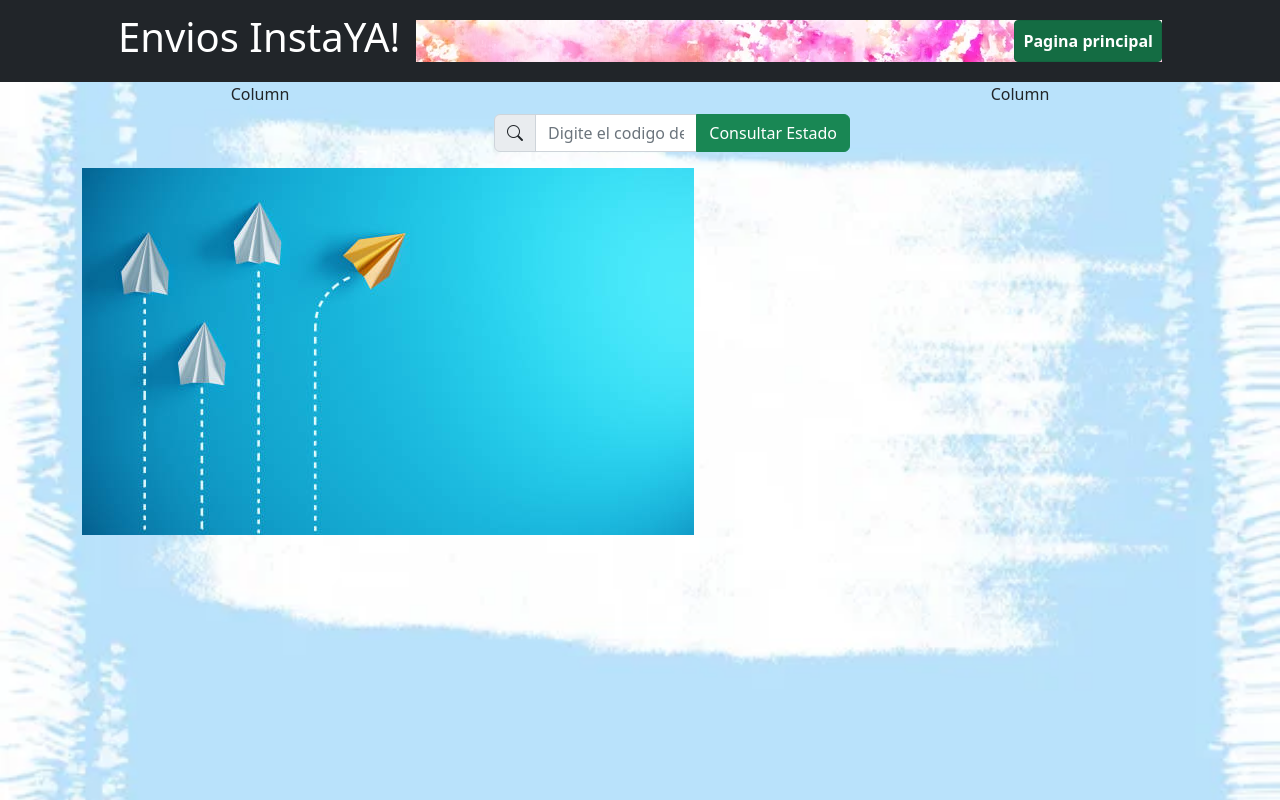
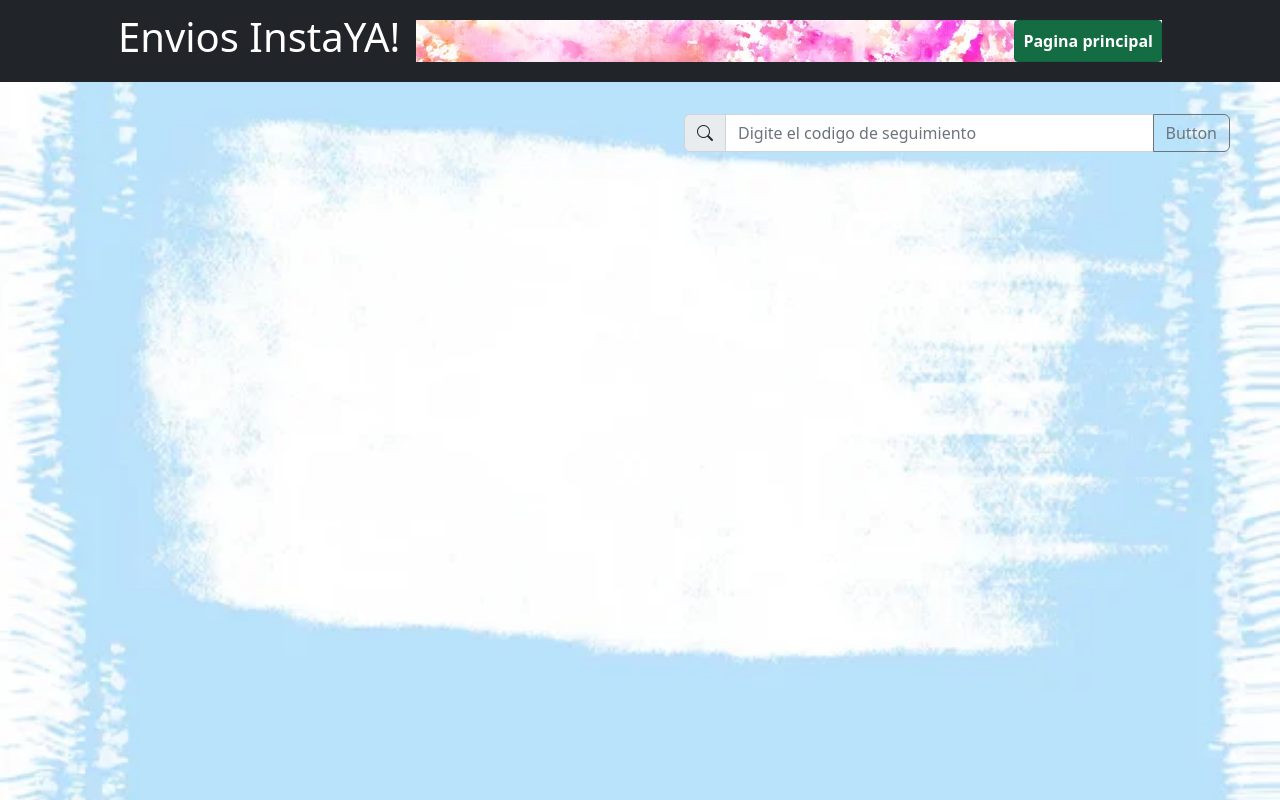
Before and after one commit to adferatuz/Proyecto_Envios_Ciclo4, a React (Vite) app: page /EstadoEnvios in a window 1280 px wide. Built offline with nearby package versions, Linux system fonts and the light colour scheme.

Commit message:
historial envios

```diff
--- a/src/components/Aplicacion/Servicios/EstadoEnvios.jsx
+++ b/src/components/Aplicacion/Servicios/EstadoEnvios.jsx
@@ -1,12 +1,27 @@
-import {React} from "react";
+import {React, useState} from "react";
 import { useNavigate } from "react-router-dom";
-import imgFondo from '../images/istockphoto-1132930101-612x612.jpg'
+import { Link } from "react-router-dom";
+import { useForm } from "react-hook-form";
+import HistorialEnvios from "./historialEnvios";
+
 
 export const EstadoEnvios = () => {
     const navigate = useNavigate();
     const handleOnClick = () => {
         navigate("/");
     };
+    const handleClickChild = () => {
+        setMostrar(false)
+    }
+
+    const mostrarHistorial = ()=>{
+        setMostrar(true);
+    }
+
+    const [mostrar, setMostrar] = useState (false);
+
+    const {register, formState: {errors}, handleSubmit} = useForm ();
+    const customSubmit = (data) =>{console.log(data)};
 
 
     return (
@@ -25,24 +40,30 @@ export const EstadoEnvios = () => {
             <div className="container text-center">
                 <div className="row">
                     <div className="col">
-                    Column
+
                     </div>
                     <div className="col">
+                    <form action="" onSubmit={handleSubmit(customSubmit)}>
                     <div className="input-group mb-3 margen">
-                        <span className="input-group-text" id="basic-addon1"><i className="bi bi-search"></i></span>
-                        <input type="text" className="form-control" placeholder="Digite el codigo de seguimiento" aria-label="Username" aria-describedby="basic-addon1"/>
-                        <button type="button" className="btn btn-success">Consultar Estado</button>
+                        <span className="input-group-text" id="buscar"><i className="bi bi-search"></i></span>
+                        <input {...register("buscar", { required: true })}
+                        aria-invalid = {errors.buscar? "true": "false"}
+                        type="text"
+                        className="form-control"
+                        placeholder="Digite el codigo de seguimiento"
+                        name="buscar"
+                        id="buscar"/>
+                        <button className="btn btn-outline-secondary" type="submit" onClick={()=>{mostrarHistorial()}}>Button</button>
                         </div>
+                        {errors.buscar && <span id="spanBuscar">"Digite el codigo de seguimiento"<br /></span>}
+                        </form>
                     </div>
-                    <div className="col">
-                    Column
+                    <div className="table-historial">
+                        {mostrar ? <HistorialEnvios vista = {mostrar}  handleClickChild = {handleClickChild} /> : ''}
                     </div>
                 </div>
             </div>
-            <div className="container fondo space">
-                <img src={imgFondo} alt="" />
 
-            </div>
         </>
     );
 };
--- /dev/null
+++ b/src/components/Aplicacion/Servicios/historialEnvios.jsx
@@ -0,0 +1,44 @@
+import { useEffect } from "react";
+
+const HistorialEnvios = ({vista, handleClickChild}) => {
+
+    useEffect(() =>{
+    },[vista])
+
+    return (
+        <>
+        <table className="table table-warning">
+            <thead>
+                <tr>
+                <th scope="col">#</th>
+                <th scope="col">First</th>
+                <th scope="col">Last</th>
+                <th scope="col">Handle</th>
+                </tr>
+            </thead>
+            <tbody>
+                <tr>
+                    <th scope="row">1</th>
+                    <td>Mark</td>
+                    <td>Otto</td>
+                    <td>@mdo</td>
+                </tr>
+                <tr>
+                    <th scope="row">2</th>
+                    <td>Jacob</td>
+                    <td>Thornton</td>
+                    <td>@fat</td>
+                </tr>
+                <tr>
+                    <th scope="row">3</th>
+                    <td colSpan="2">Larry the Bird</td>
+                    <td>@twitter</td>
+                </tr>
+            </tbody>
+        </table>
+        </>
+    )
+
+}
+
+export default HistorialEnvios
--- a/src/components/Aplicacion/css/style-envios.css
+++ b/src/components/Aplicacion/css/style-envios.css
@@ -2,3 +2,12 @@
     color: rgb(246, 17, 17);
     font-size: 12px;
 }
+
+.table-historial{
+    margin-top: 60px;
+}
+
+#spanBuscar{
+    color: rgb(246, 17, 17);
+    font-size: 12px;
+}
```
